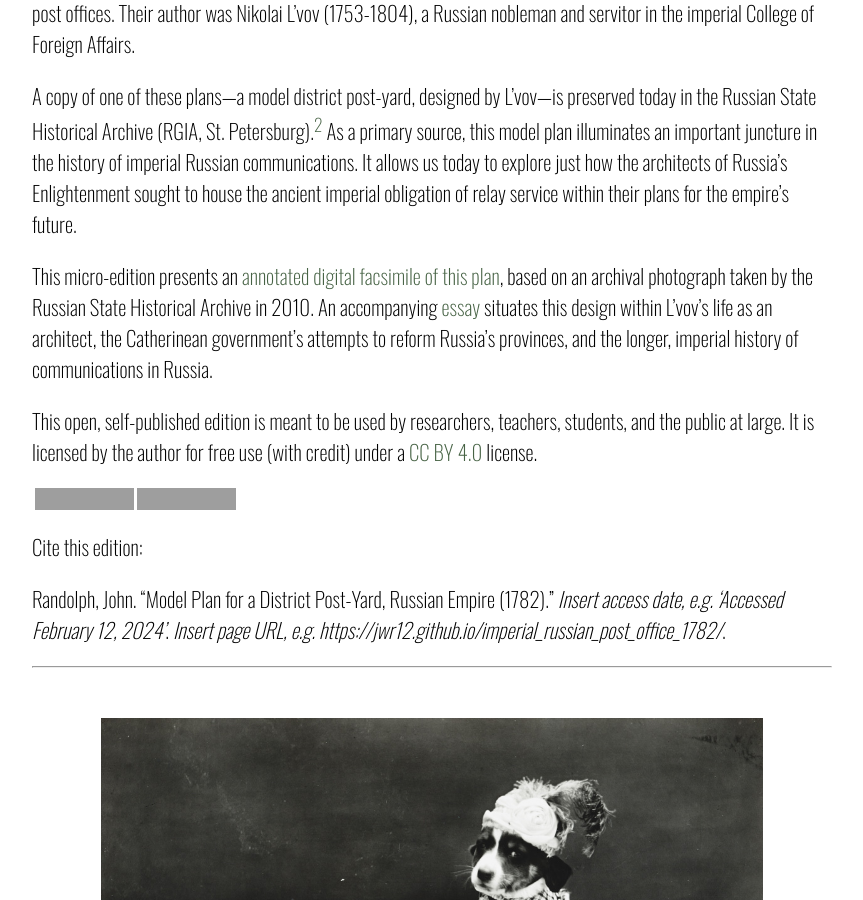
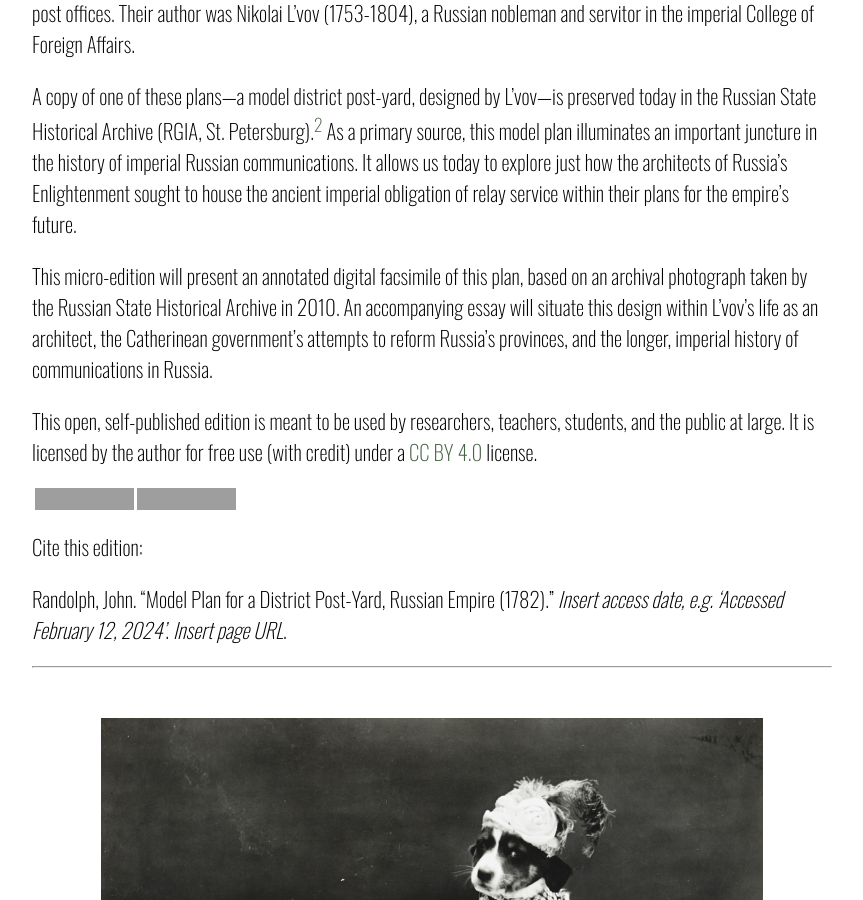
Before and after one commit to SourceLabUIUC/MinSample, a Jekyll site: the page built from index.markdown, in a window 1280 px wide and 900 px high, scrolled down 795 px. Shown: the whole window, without its empty margins (208-1071 px from the left). Built offline with Jekyll 4.4.1, drawn with Linux system fonts in a browser that asks for light colours; grey boxes are pictures that could not be loaded.

Commit message:
Update index.markdown

```diff
--- a/index.markdown
+++ b/index.markdown
@@ -13,7 +13,7 @@ For nearly three hundred years (ca. 1480-1780), the imperial Russian government
 
 A copy of one of these plans—a model district post-yard, designed by L'vov—is preserved today in the Russian State Historical Archive (RGIA, St. Petersburg).[^2]  As a primary source, this model plan illuminates an important juncture in the history of imperial Russian communications.  It allows us today to explore just how the architects of Russia's Enlightenment sought to house the ancient imperial obligation of relay service within their plans for the empire's future.
 
-This micro-edition presents an [annotated digital facsimile of this plan](https://jwr12.github.io/imperial_russian_post_office_1782/002_source.html), based on an archival photograph taken by the Russian State Historical Archive in 2010.   An accompanying [essay](https://jwr12.github.io/imperial_russian_post_office_1782/003_about_the_source.html) situates this design within L'vov's life as an architect, the Catherinean government's attempts to reform Russia's provinces, and the longer, imperial history of communications in Russia.
+This micro-edition will present an annotated digital facsimile of this plan, based on an archival photograph taken by the Russian State Historical Archive in 2010.   An accompanying essay will situate this design within L'vov's life as an architect, the Catherinean government's attempts to reform Russia's provinces, and the longer, imperial history of communications in Russia.
 
 This open, self-published edition is meant to be used by researchers, teachers, students, and the public at large.  It is licensed by the author for free use (with credit) under a [CC BY 4.0](https://creativecommons.org/licenses/by/4.0/) license.
 
@@ -21,7 +21,7 @@ This open, self-published edition is meant to be used by researchers, teachers,
 
 Cite this edition:
 
-Randolph, John. “Model Plan for a District Post-Yard, Russian Empire (1782).” *Insert access date, e.g. 'Accessed February 12, 2024'*. *Insert page URL, e.g. https://jwr12.github.io/imperial_russian_post_office_1782/*.
+Randolph, John. “Model Plan for a District Post-Yard, Russian Empire (1782).” *Insert access date, e.g. 'Accessed February 12, 2024'*. *Insert page URL*.
 
 ----
 [^1]: Gurliand, *Iamskaia gon'ba*; Randolph, "Communication and Obligation."
```
